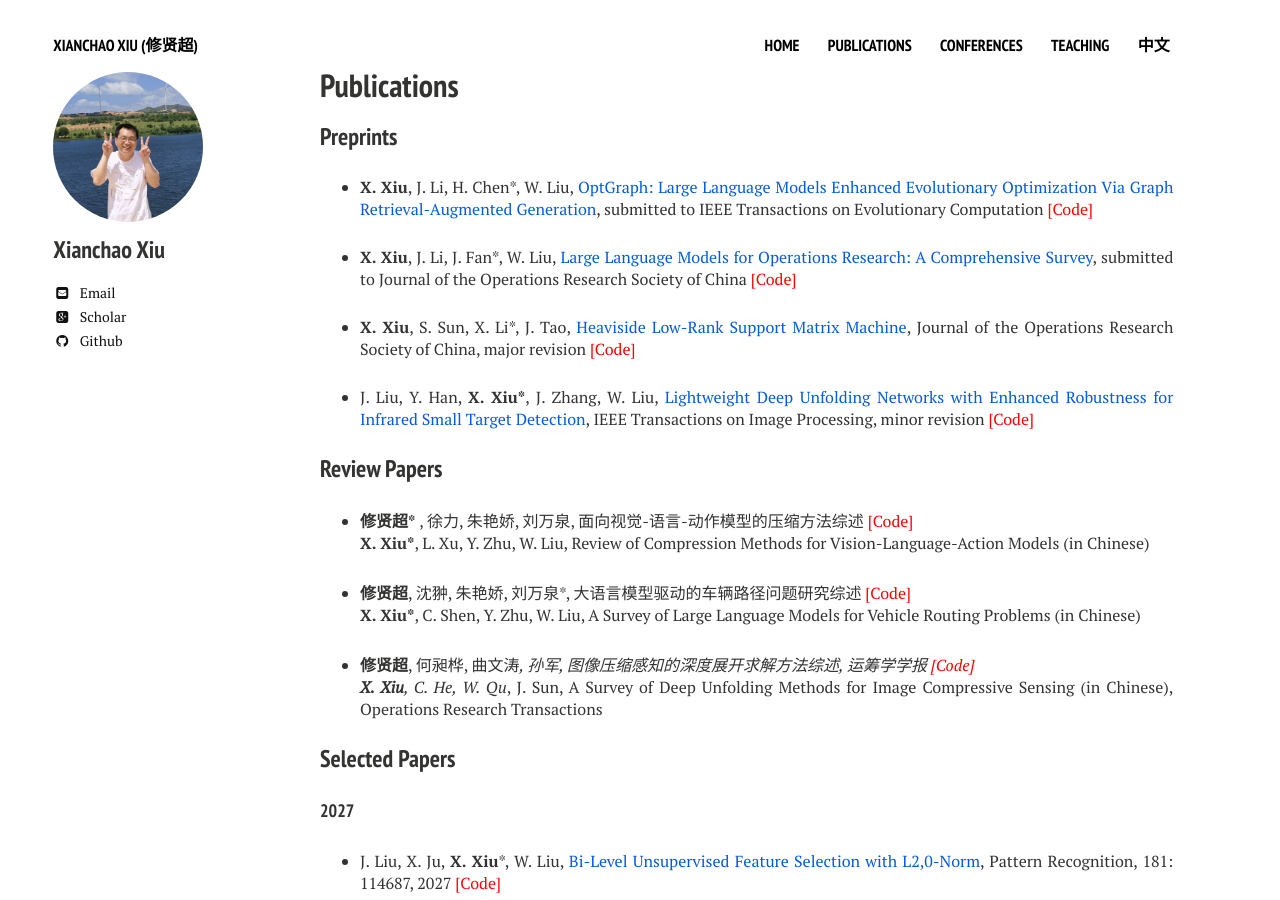
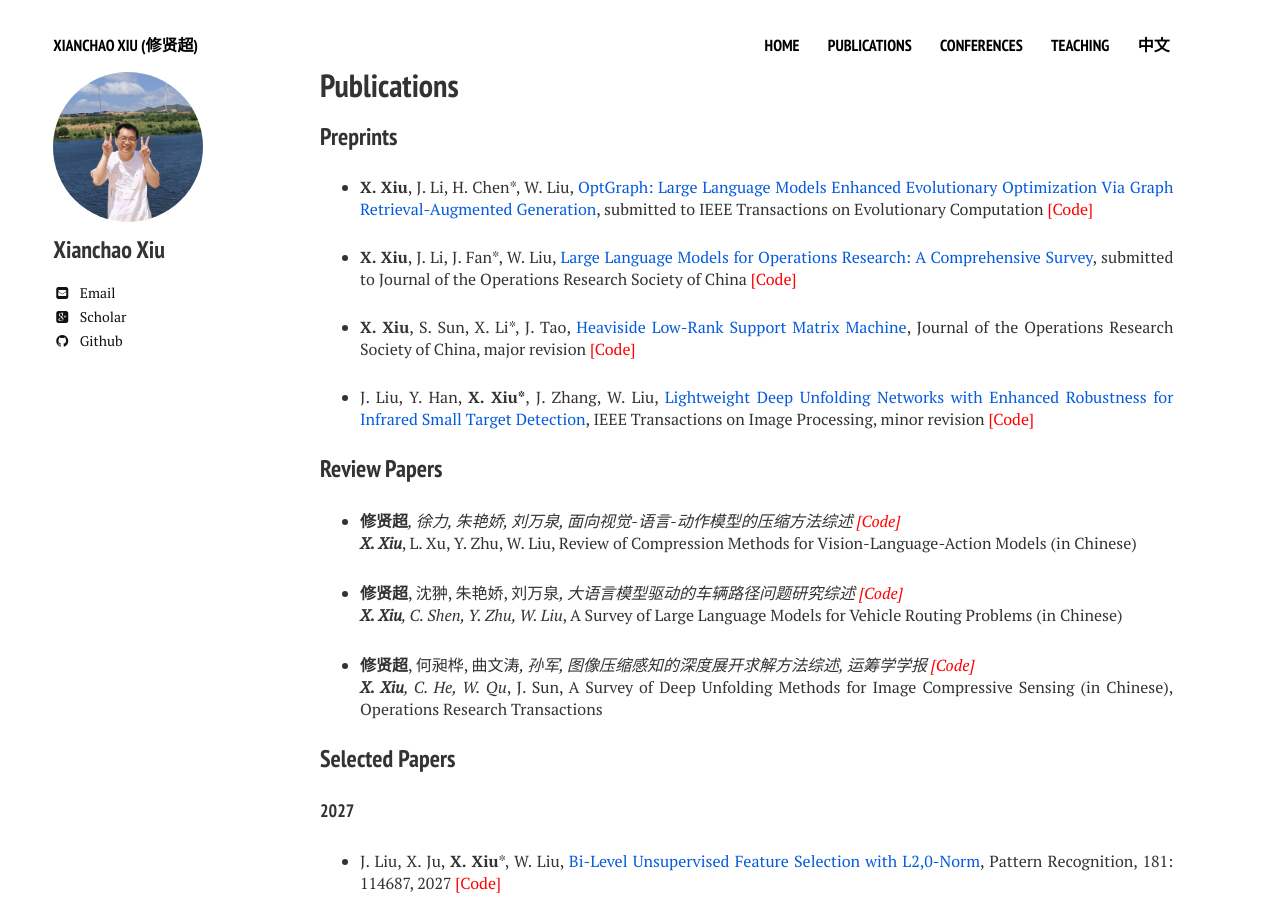
Before and after one commit to xianchaoxiu/xianchaoxiu.github.io, a Jekyll site: the page built from publications/index.md, in a window 1280 px wide and 900 px high. Built offline with Jekyll 4.4.1, drawn with Linux system fonts in a browser that asks for light colours; nearby versions of some CDN libraries.

Commit message:
Update index.md

```diff
--- a/publications/index.md
+++ b/publications/index.md
@@ -21,11 +21,11 @@ share: false
 
 ### Review Papers
 
-* <b>修贤超* </b>, 徐力, 朱艳娇, 刘万泉, 面向视觉-语言-动作模型的压缩方法综述  <a href="https://github.com/xianchaoxiu/COM4VLA" class="textlink" target="_blank" style="color: red;">[Code]</a> <br>
-<b>X. Xiu*</b>, L. Xu, Y. Zhu, W. Liu, Review of Compression Methods for Vision-Language-Action Models (in Chinese)
+* <b>修贤超</b>*, 徐力, 朱艳娇, 刘万泉, 面向视觉-语言-动作模型的压缩方法综述  <a href="https://github.com/xianchaoxiu/COM4VLA" class="textlink" target="_blank" style="color: red;">[Code]</a> <br>
+<b>X. Xiu</b>*, L. Xu, Y. Zhu, W. Liu, Review of Compression Methods for Vision-Language-Action Models (in Chinese)
 
 * <b>修贤超</b>, 沈翀, 朱艳娇, 刘万泉*, 大语言模型驱动的车辆路径问题研究综述  <a href="https://github.com/xianchaoxiu/LLM4VRP" class="textlink" target="_blank" style="color: red;">[Code]</a> <br>
-<b>X. Xiu*</b>, C. Shen, Y. Zhu, W. Liu, A Survey of Large Language Models for Vehicle Routing Problems (in Chinese)
+<b>X. Xiu</b>, C. Shen, Y. Zhu, W. Liu*, A Survey of Large Language Models for Vehicle Routing Problems (in Chinese)
 
 * <b>修贤超</b>, 何昶桦, 曲文涛*, 孙军, 图像压缩感知的深度展开求解方法综述, 运筹学学报  <a href="https://github.com/xianchaoxiu/DU4ICS" class="textlink" target="_blank" style="color: red;">[Code]</a>  <br>
 <b>X. Xiu</b>, C. He, W. Qu*, J. Sun, A Survey of Deep Unfolding Methods for Image Compressive Sensing (in Chinese), Operations Research Transactions
```
